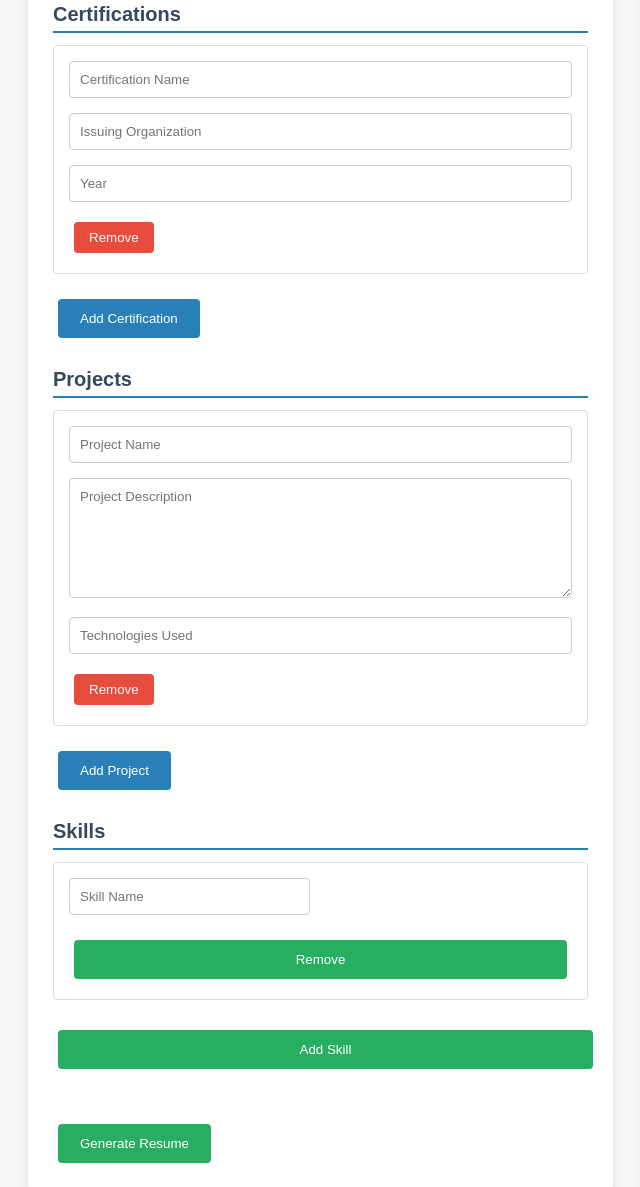
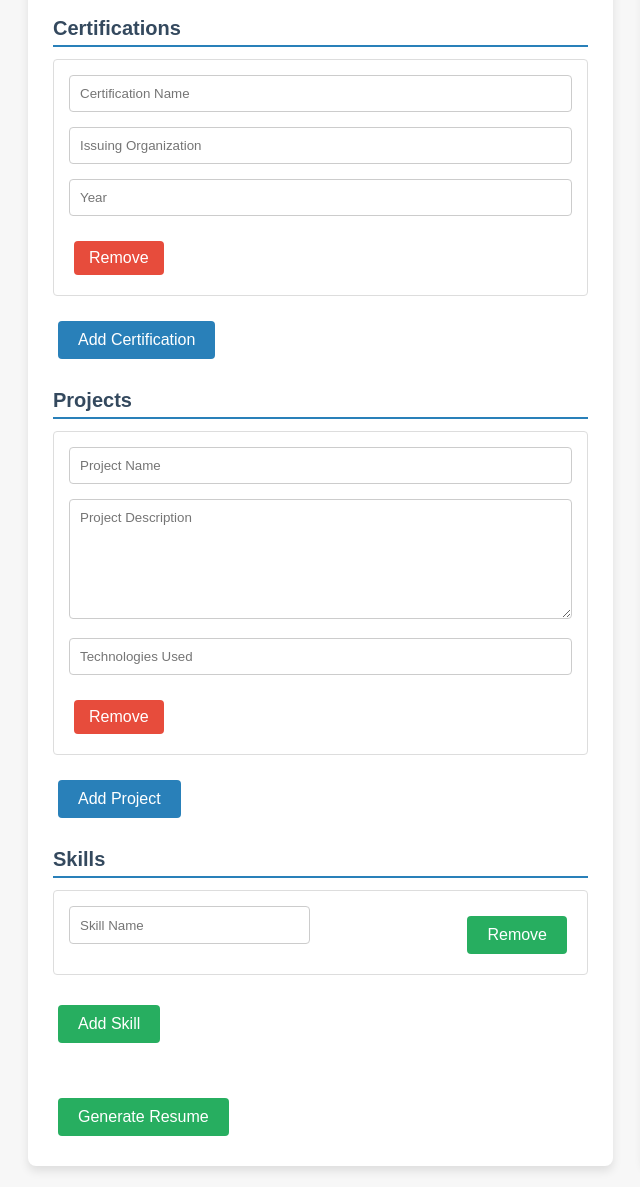
Before and after one commit to samruddhi33333/Resume-Template, a plain HTML site: page index.html in a window 1280 px wide. Shown: the part 1511-2698 px from the top of the page, without its empty margins (12-652 px from the left). Drawn offline with Linux system fonts and the light colour scheme.

Commit message:
index.html

```diff
--- a/index.html
+++ b/index.html
@@ -75,11 +75,12 @@
       button {
         background-color: #2980b9;
         color: #fff;
-        padding: 12px 22px;
+        padding: 10px 20px;
         border: none;
         border-radius: 4px;
         cursor: pointer;
         margin: 5px;
+        font-size: 16px;
       }
 
       button:hover {
@@ -104,13 +105,15 @@
         border: none;
         border-radius: 4px;
         cursor: pointer;
+        margin-top: 10px;
+        font-size: 16px;
       }
 
       .remove-btn:hover {
         background-color: #c0392b;
       }
 
-      /* Skills Section Styling */
+
       .skills-inputs .input-group {
         display: flex;
         flex-wrap: wrap;
@@ -124,19 +127,19 @@
       .skills-inputs button {
         background-color: #27ae60;
         color: #fff;
-        padding: 12px 22px;
+        padding: 10px 20px;
         border: none;
         border-radius: 4px;
         cursor: pointer;
         margin-top: 10px;
-        width: 100%;
+        font-size: 16px;
       }
 
       .skills-inputs button:hover {
         background-color: #2ecc71;
       }
 
-      /* Preview Styles */
+
       .preview-content {
         line-height: 1.8;
       }
@@ -322,13 +325,13 @@
           <p>Location: ${document.getElementById("location").value}</p>
         `;
 
-        // Professional Summary
+
         const summary = `
           <h2>Professional Summary</h2>
           <p>${document.getElementById("summary").value}</p>
         `;
 
-        // Work Experience
+
         let experience = "<h2>Work Experience</h2>";
         document.querySelectorAll("#experienceInputs .input-group").forEach((exp) => {
           const inputs = exp.querySelectorAll("input, textarea");
@@ -339,7 +342,7 @@
           `;
         });
 
-        // Education
+
         let education = "<h2>Education</h2>";
         document.querySelectorAll("#educationInputs .input-group").forEach((edu) => {
           const inputs = edu.querySelectorAll("input");
@@ -350,7 +353,7 @@
           `;
         });
 
-        // Certifications
+
         let certifications = "<h2>Certifications</h2>";
         document
           .querySelectorAll("#certificationInputs .input-group")
@@ -362,7 +365,7 @@
           `;
           });
 
-        // Projects
+
         let projects = "<h2>Projects</h2>";
         document.querySelectorAll("#projectInputs .input-group").forEach((proj) => {
           const inputs = proj.querySelectorAll("input, textarea");
@@ -373,19 +376,19 @@
           `;
         });
 
-        // Skills
+
         let skills = "<h2>Skills</h2>";
         document.querySelectorAll("#skillsInputs .input-group").forEach((skill) => {
           const input = skill.querySelector("input");
           skills += `<p>${input.value}</p>`;
         });
 
-        // Combine all sections
+
         preview.innerHTML =
           personalInfo + summary + experience + education + certifications + projects + skills;
       }
 
-      // Add initial empty fields
+
       addExperience();
       addEducation();
       addCertification();
```
